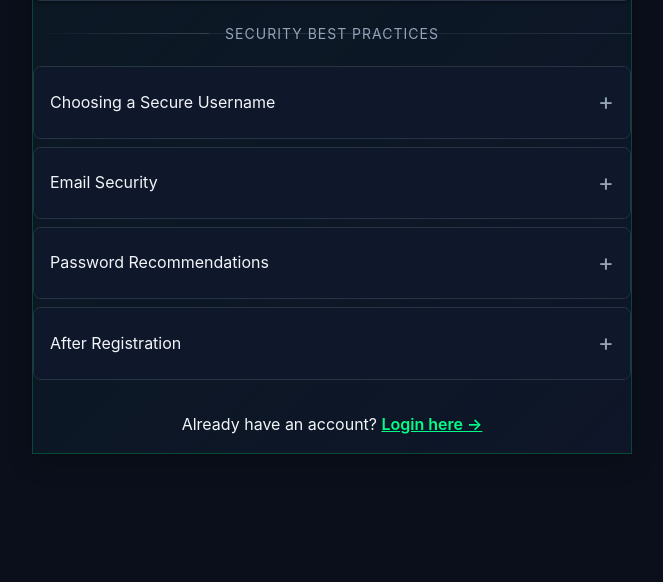
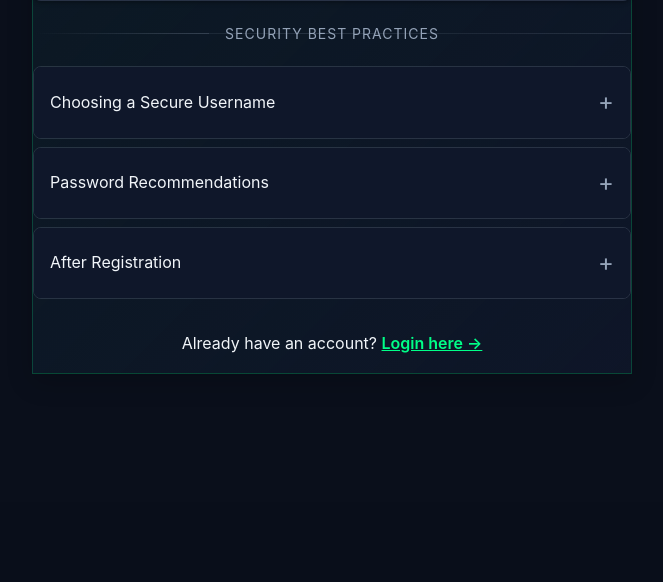
Before and after one commit to aragoh31-coder/marketplace, a Django app: template templates/accounts/register_oneclick.html in a window 1280 px wide. Shown: the part 1084-1666 px from the top of the page, without its empty margins (48-711 px from the left). After the commit the page ends 1458 px from the top, so only its background shows below. Run offline with Django 5.2, Linux system fonts and the light colour scheme; the template is opened without the code that fills it, so the values that code supplies are empty; parts of the project's set-up code (start-up, migrations or seed data) failed here and were passed over.

Commit message:
Remove email security tip from registration accordion
Co-authored-by: aragoh31 <aragoh31@gmail.com>

```diff
--- a/templates/accounts/register_oneclick.html
+++ b/templates/accounts/register_oneclick.html
@@ -178,19 +178,10 @@
                     </div>
                 </div>
 
+
                 <div class="accordion-item">
                     <input type="checkbox" id="security-tip-2" class="accordion-toggle">
                     <label for="security-tip-2" class="accordion-header">
-                        Email Security
-                    </label>
-                    <div class="accordion-content">
-                        <p>Use an anonymous email service accessed only through Tor. ProtonMail, Tutanota, or similar services are recommended.</p>
-                    </div>
-                </div>
-
-                <div class="accordion-item">
-                    <input type="checkbox" id="security-tip-3" class="accordion-toggle">
-                    <label for="security-tip-3" class="accordion-header">
                         Password Recommendations
                     </label>
                     <div class="accordion-content">
@@ -199,8 +190,8 @@
                 </div>
 
                 <div class="accordion-item">
-                    <input type="checkbox" id="security-tip-4" class="accordion-toggle">
-                    <label for="security-tip-4" class="accordion-header">
+                    <input type="checkbox" id="security-tip-3" class="accordion-toggle">
+                    <label for="security-tip-3" class="accordion-header">
                         After Registration
                     </label>
                     <div class="accordion-content">
```
